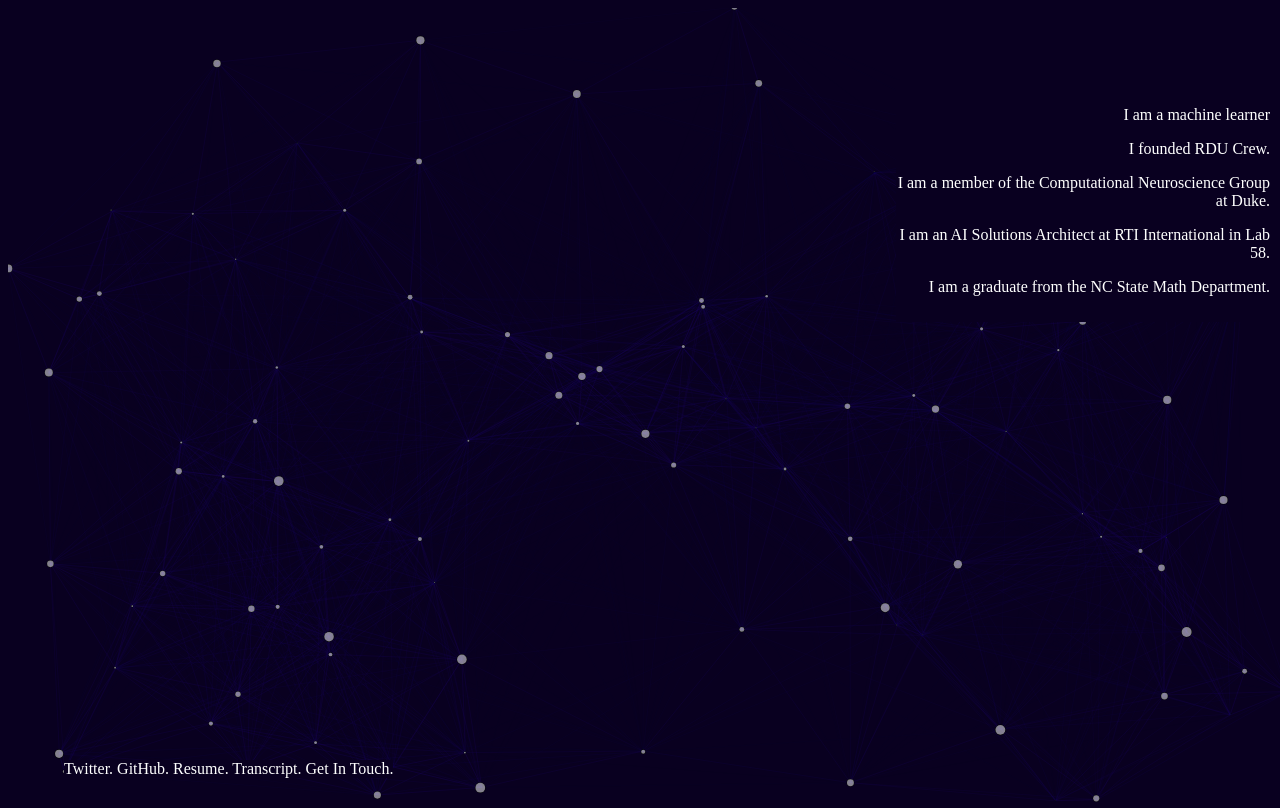
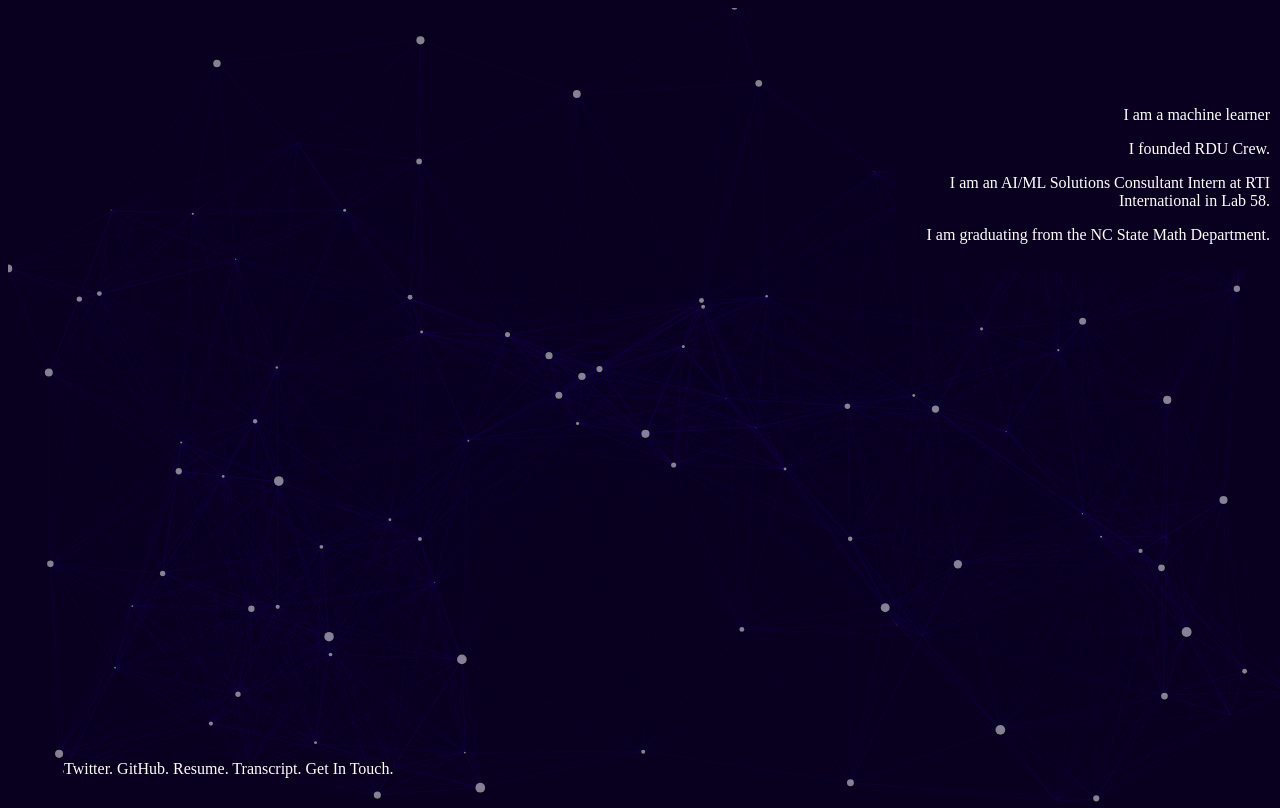
Before and after one commit to geringer/geringer.github.io, a plain HTML site: page index.html in a window 1280 px wide. Drawn offline with Linux system fonts and the light colour scheme.

Commit message:
Update index.html
present tense student

```diff
--- a/index.html
+++ b/index.html
@@ -16,9 +16,9 @@
 	<p>I am a machine learner</p>
 	<!--<p>I am a founder of a local AI hub <a href="http://ral.ai" target="_blank" style="color: #ffffff; text-decoration: none;">ral.ai</a></p> -->
 	<p>I founded <a href="https://www.rducrew.org" target="_blank"  style="color: #ffffff; text-decoration: none;">RDU Crew.</a></p>
-	<p>I am a member of the Computational Neuroscience Group at Duke.</p>
-	<p>I am an AI Solutions Architect at RTI International in <a href="https://www.rti.org/lab-58-emerging-technology-disruptive-innovation" target="_blank" style="color: #ffffff; text-decoration: none;">Lab 58.</a></p>
-	<p>I am a graduate from the <a href="https://math.sciences.ncsu.edu/" style="color: #ffffff; text-decoration: none;">NC State Math Department</a>.</p>
+	<!--<p>I am a member of the Computational Neuroscience Group at Duke.</p>-->
+	<p>I am an AI/ML Solutions Consultant Intern at RTI International in <a href="https://www.rti.org/lab-58-emerging-technology-disruptive-innovation" target="_blank" style="color: #ffffff; text-decoration: none;">Lab 58.</a></p>
+	<p>I am graduating from the <a href="https://math.sciences.ncsu.edu/" style="color: #ffffff; text-decoration: none;">NC State Math Department</a>.</p>
 	<!-- <p>I was an undergraduate student of <a href="https://people.engr.ncsu.edu/vbsulliv/#!/" target="_blank"  style="color: #ffffff; text-decoration: none;">Blair Sullivan</a> at NC State University.</p> -->
 </div>
 
```
